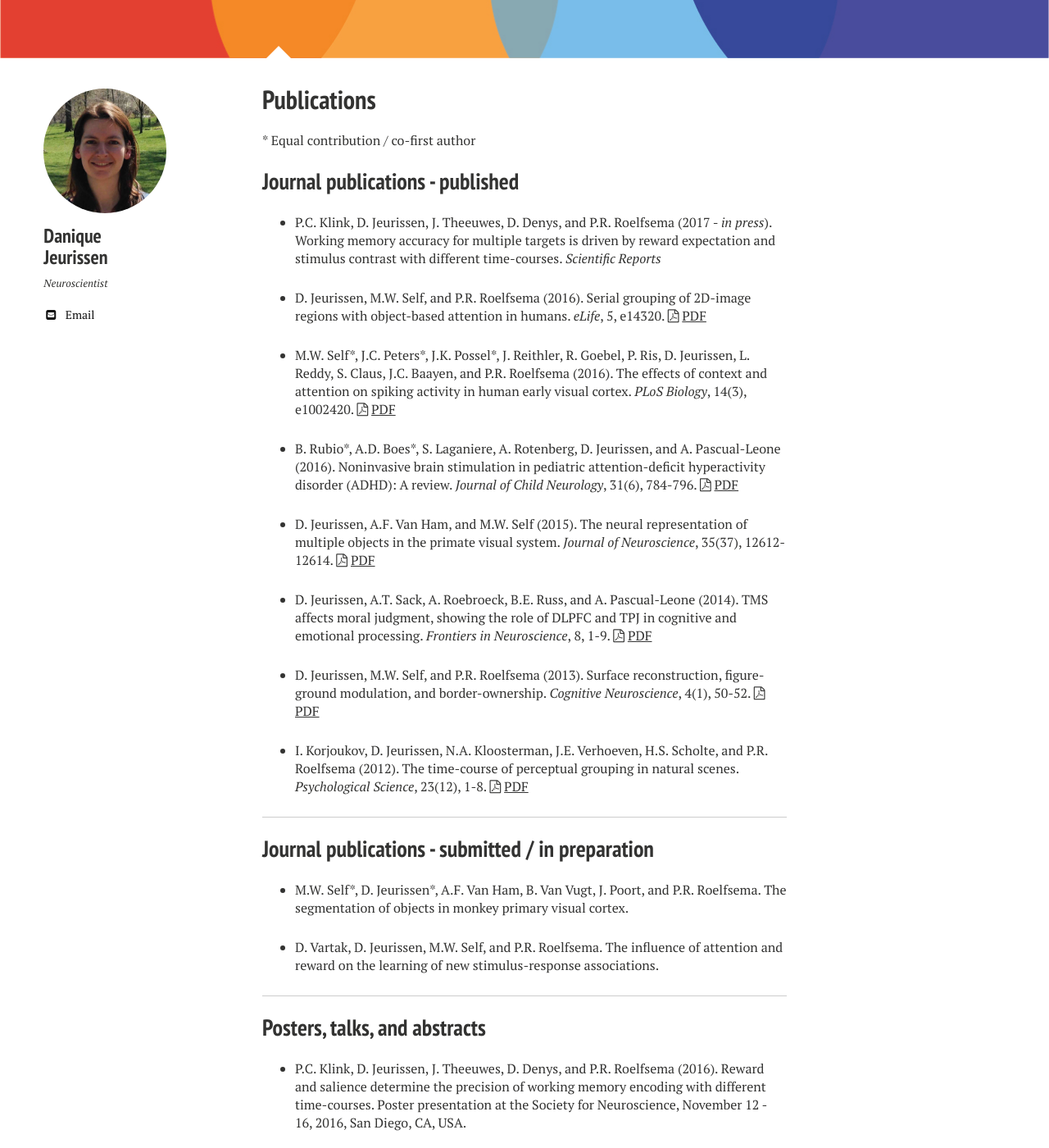
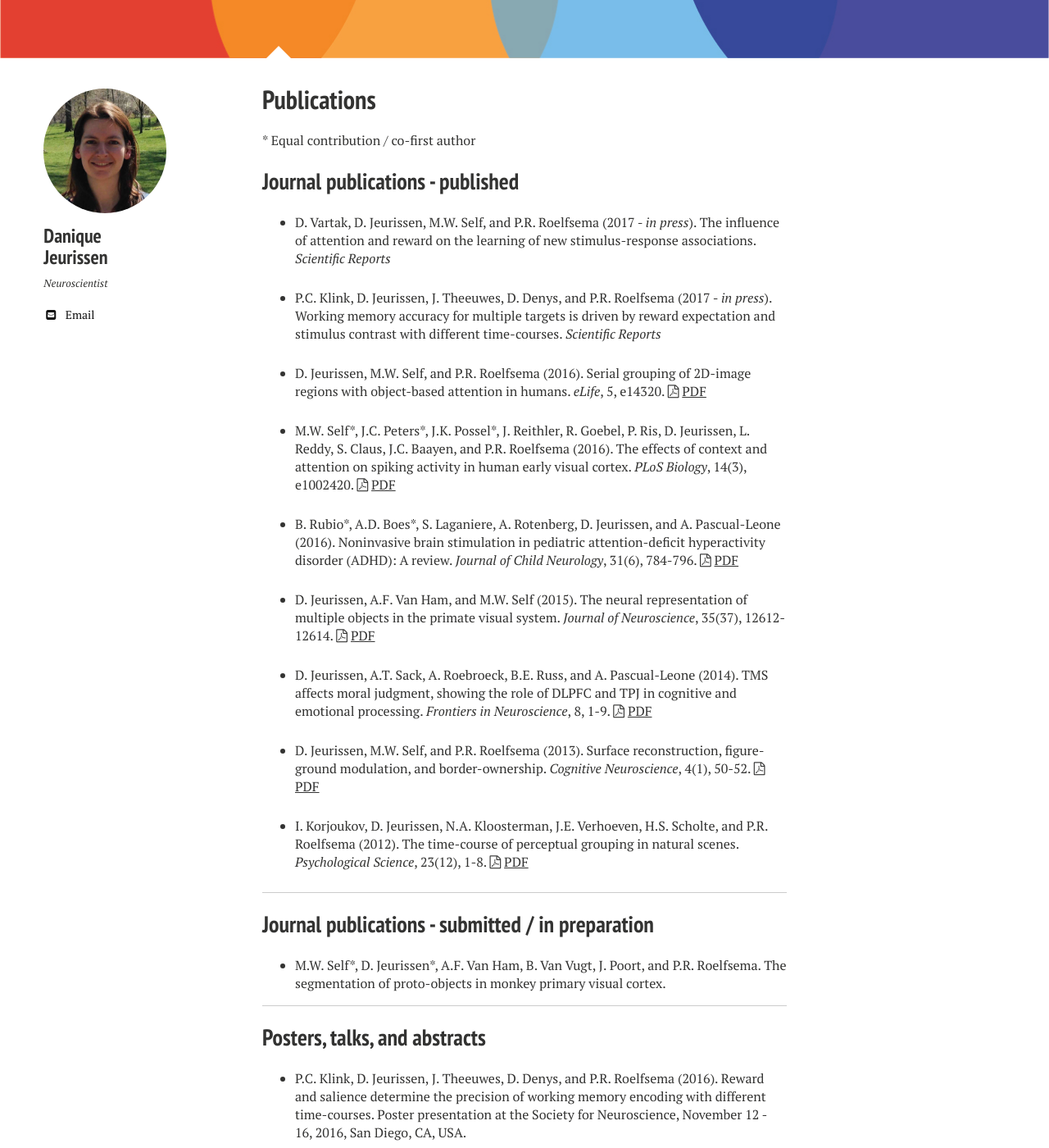
Before and after one commit to DaniqueJeurissen/DaniqueJeurissen.github.io, a Jekyll site: the page built from publications/index.md, in a window 1280 px wide and 1400 px high, scrolled down 298 px. Shown: the whole window at 82% size. Built offline with Jekyll 4.4.1, drawn with Linux system fonts in a browser that asks for light colours; nearby versions of some CDN libraries; part of the change alters nothing that is shown.

Commit message:
Updated publications with Scientific Report paper 2017

```diff
--- a/publications/index.md
+++ b/publications/index.md
@@ -10,6 +10,7 @@ image:
 
 ## Journal publications - published
 
+* D. Vartak, D. Jeurissen, M.W. Self, and P.R. Roelfsema (2017 - _in press_). The influence of attention and reward on the learning of new stimulus-response associations. _Scientific Reports_
 
 * P.C. Klink, D. Jeurissen, J. Theeuwes, D. Denys, and P.R. Roelfsema (2017 - _in press_). Working memory accuracy for multiple targets is driven by reward expectation and stimulus contrast with different time-courses. _Scientific Reports_
 
@@ -31,9 +32,7 @@ image:
 
 ## Journal publications - submitted / in preparation
 
-* M.W. Self\*, D. Jeurissen\*, A.F. Van Ham, B. Van Vugt, J. Poort, and P.R. Roelfsema. The segmentation of objects in monkey primary visual cortex.
-
-* D. Vartak, D. Jeurissen, M.W. Self, and P.R. Roelfsema. The influence of attention and reward on the learning of new stimulus-response associations.
+* M.W. Self\*, D. Jeurissen\*, A.F. Van Ham, B. Van Vugt, J. Poort, and P.R. Roelfsema. The segmentation of proto-objects in monkey primary visual cortex.
 
 ---
 
```
